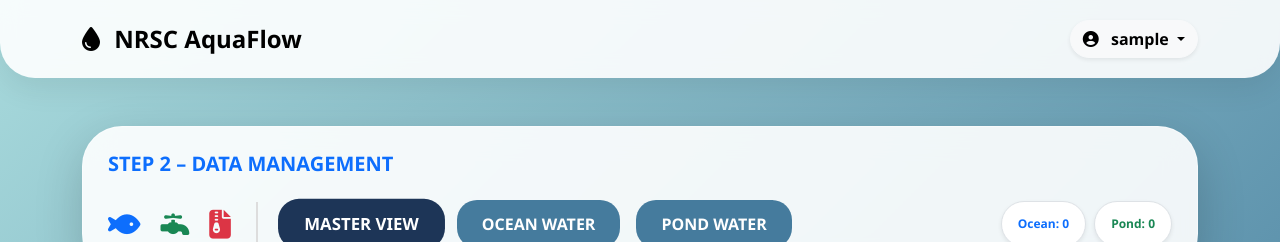
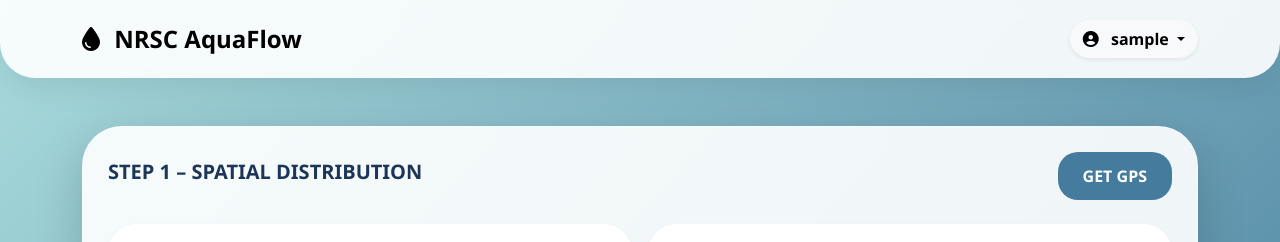
Before and after one commit to pgrapher906-ctrl/final_wbsite, a Flask app: page / in a window 1280 px wide. Shown: the top 242 px of the page. Run offline with Flask 3, Linux system fonts and the light colour scheme; the visitor is signed in with stand-in values (Sample User, id 1); data that the repository does not hold is empty.

Commit message:
Update index.html

```diff
--- a/app/templates/index.html
+++ b/app/templates/index.html
@@ -2,17 +2,18 @@
 <html lang="en">
 <head>
     <meta charset="UTF-8">
-    <title>NRSC AquaFlow | Premium Edition</title>
+    <title>NRSC AquaFlow | Premium</title>
     <link href="https://cdn.jsdelivr.net/npm/bootstrap@5.3.0/dist/css/bootstrap.min.css" rel="stylesheet">
     <link rel="stylesheet" href="https://unpkg.com/leaflet@1.9.4/dist/leaflet.css" />
     <link rel="stylesheet" href="https://cdnjs.cloudflare.com/ajax/libs/font-awesome/6.4.0/css/all.min.css">
     <style>
-        :root { --bg-gradient: linear-gradient(135deg, #a8dadc 0%, #457b9d 100%); --liquid-card: rgba(255, 255, 255, 0.9); }
+        :root { --bg-gradient: linear-gradient(135deg, #a8dadc 0%, #457b9d 100%); --card: rgba(255, 255, 255, 0.9); }
         body { background: var(--bg-gradient); background-attachment: fixed; font-family: 'Segoe UI', sans-serif; color: #1d3557; }
-        .navbar { background: var(--liquid-card); backdrop-filter: blur(10px); border-radius: 0 0 35px 35px; box-shadow: 0 10px 30px rgba(0,0,0,0.08); }
-        .liquid-card { background: var(--liquid-card); backdrop-filter: blur(15px); border-radius: 40px; border: 1px solid rgba(255,255,255,0.4); padding: 25px; margin-bottom: 25px; box-shadow: 0 15px 35px rgba(0,0,0,0.05); }
+        .navbar { background: var(--card); backdrop-filter: blur(10px); border-radius: 0 0 35px 35px; box-shadow: 0 10px 30px rgba(0,0,0,0.08); }
+        .liquid-card { background: var(--card); backdrop-filter: blur(15px); border-radius: 40px; border: 1px solid rgba(255,255,255,0.4); padding: 25px; margin-bottom: 25px; box-shadow: 0 15px 35px rgba(0,0,0,0.05); }
+        #map { height: 400px; border-radius: 30px; border: 1px solid #ddd; margin-top: 15px; }
 
-        /* Localized Animations */
+        /* Filter Buttons with In-Box Animations */
         .btn-filter { background: #457b9d; color: white; border-radius: 20px; padding: 12px 25px; font-weight: 700; border: none; position: relative; overflow: hidden; transition: 0.3s; }
         .btn-filter.active { background: #1d3557; transform: scale(1.05); }
         .click-splash { position: absolute; background: rgba(255, 255, 255, 0.4); border-radius: 50%; transform: scale(0); animation: btn-splash 0.6s ease-out; pointer-events: none; left: 50%; top: 50%; }
@@ -38,7 +39,7 @@
                 </button>
                 <div class="dropdown-menu dropdown-menu-end p-4 liquid-card shadow-lg" style="min-width: 280px; border:none;">
                     <p class="mb-1"><strong>Visits:</strong> {{ current_user.visit_count }}</p>
-                    <p class="mb-1 small"><strong>Last Session:</strong> {{ current_user.last_login or 'Just now' }}</p>
+                    <p class="mb-1 small"><strong>Last Login:</strong> {{ current_user.last_login or 'Just now' }}</p>
                     <hr>
                     <a href="/logout" class="btn btn-danger w-100 rounded-pill fw-bold">SIGN OUT</a>
                 </div>
@@ -48,7 +49,19 @@
 
     <div class="container mt-5">
         <div class="liquid-card shadow-lg">
-            <h5 class="fw-bold mb-4 text-primary">STEP 2 – DATA MANAGEMENT</h5>
+            <div class="d-flex justify-content-between align-items-center">
+                <h5 class="fw-bold">STEP 1 – SPATIAL DISTRIBUTION</h5>
+                <button id="btn-detect" class="btn btn-filter">GET GPS</button>
+            </div>
+            <div class="row g-3 mt-2">
+                <div class="col-6"><input type="text" id="lat-input" class="form-control rounded-pill text-center shadow-sm p-3 border-0" placeholder="Latitude" readonly></div>
+                <div class="col-6"><input type="text" id="lon-input" class="form-control rounded-pill text-center shadow-sm p-3 border-0" placeholder="Longitude" readonly></div>
+            </div>
+            <div id="map"></div>
+        </div>
+
+        <div class="liquid-card shadow-lg">
+            <h5 class="fw-bold mb-4">STEP 2 – CLASSIFICATION & DATA MANAGEMENT</h5>
             <div class="d-flex align-items-center justify-content-start flex-wrap gap-4">
 
                 <div class="dl-container">
```
